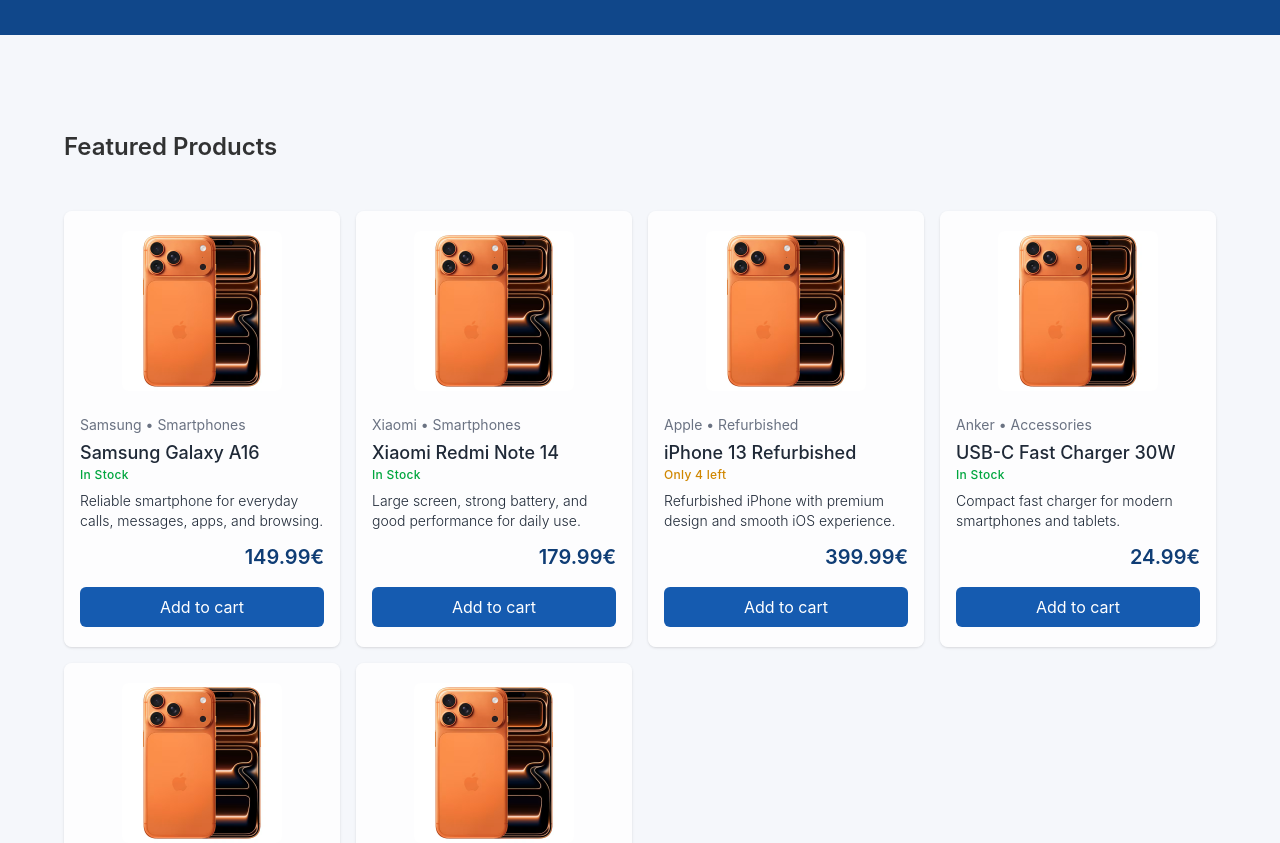
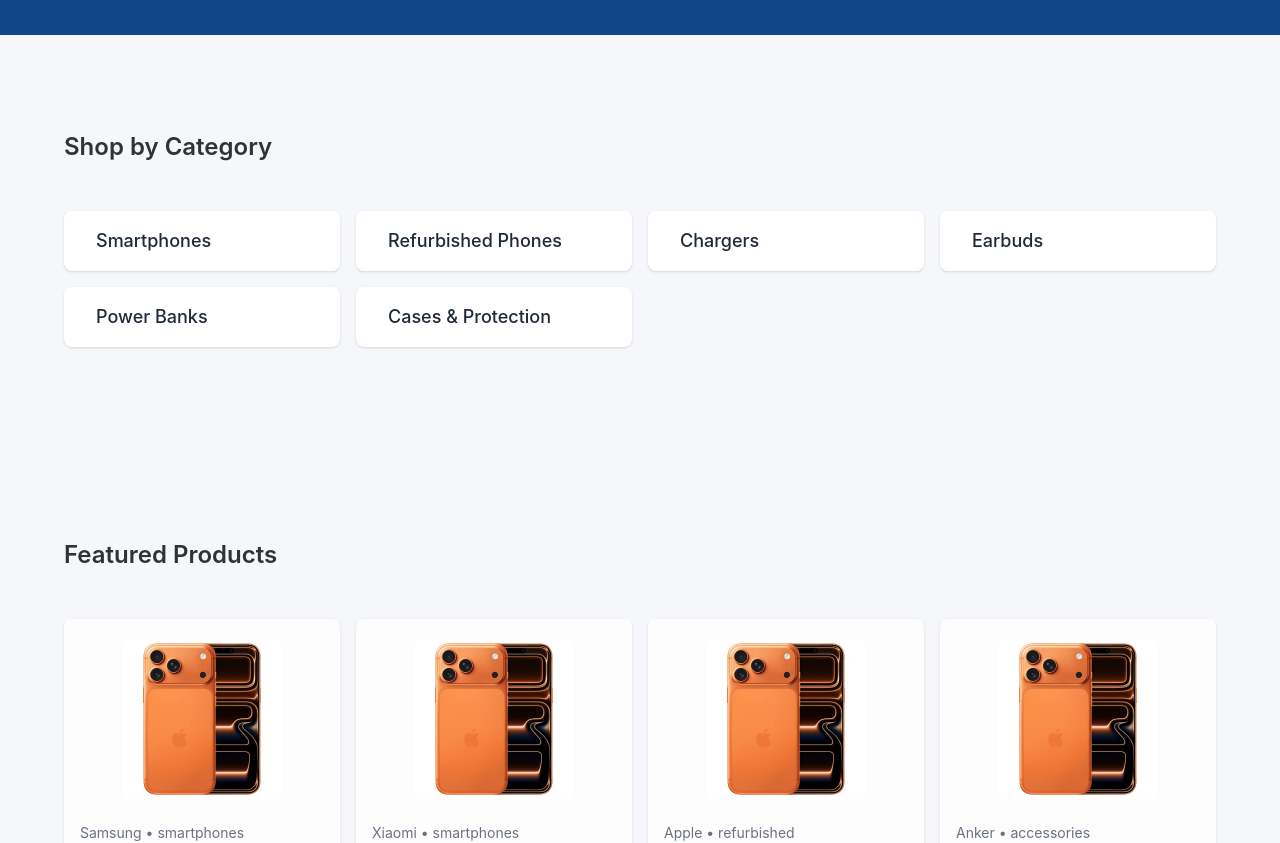
Before and after one commit to manos-grigorakis/mobiletech, a Vue app in the folder frontend/: page / in a window 1280 px wide. Shown: the part 540-1383 px from the top of the page. Built offline with nearby package versions, Linux system fonts and the light colour scheme; the HTML template or start-up script is replaced by a standard one.

Commit message:
feat: add shop by category section and products page view

```diff
--- /dev/null
+++ b/frontend/src/components/home/ShopByCategorySection.vue
@@ -0,0 +1,13 @@
+<script setup lang="ts">
+import CategoryTile from '../ui/CategoryTile.vue'
+import SectionWrapper from '../ui/SectionWrapper.vue'
+import { categories } from '@/data/Categories'
+</script>
+
+<template>
+  <SectionWrapper title="Shop by Category">
+    <div class="grid gap-4 sm:grid-cols-2 md:grid-cols-3 lg:grid-cols-4">
+      <CategoryTile v-for="category in categories" :key="category.id" :category="category" />
+    </div>
+  </SectionWrapper>
+</template>
--- /dev/null
+++ b/frontend/src/components/ui/CategoryTile.vue
@@ -0,0 +1,13 @@
+<script setup lang="ts">
+import type { Category } from '@/types/category'
+
+const { category } = defineProps<{ category: Category }>()
+</script>
+
+<template>
+  <RouterLink
+    :to="{ path: '/products', query: { category: category.slug } }"
+    class="h-full px-8 py-4 text-lg font-medium capitalize transition bg-white rounded-lg shadow-sm hover:shadow-md"
+    >{{ category.name }}</RouterLink
+  >
+</template>
--- /dev/null
+++ b/frontend/src/data/Categories.ts
@@ -0,0 +1,39 @@
+import type { Category } from '@/types/category'
+
+export const categories: Category[] = [
+  {
+    id: 1,
+    name: 'smartphones',
+    slug: 'smartphones',
+  },
+
+  {
+    id: 2,
+    name: 'refurbished phones',
+    slug: 'refurbished-phones',
+  },
+
+  {
+    id: 3,
+    name: 'chargers',
+    slug: 'chargers',
+  },
+
+  {
+    id: 4,
+    name: 'earbuds',
+    slug: 'earbuds',
+  },
+
+  {
+    id: 5,
+    name: 'power banks',
+    slug: 'power-banks',
+  },
+
+  {
+    id: 6,
+    name: 'cases & protection',
+    slug: 'cases-and-protection',
+  },
+]
--- a/frontend/src/data/Products.ts
+++ b/frontend/src/data/Products.ts
@@ -5,7 +5,7 @@
     id: 1,
     name: 'Samsung Galaxy A16',
     brand: 'Samsung',
-    category: 'Smartphones',
+    category: 'smartphones',
     price: 149.99,
     stock: 12,
     description: 'Reliable smartphone for everyday calls, messages, apps, and browsing.',
@@ -15,7 +15,7 @@
     id: 2,
     name: 'Xiaomi Redmi Note 14',
     brand: 'Xiaomi',
-    category: 'Smartphones',
+    category: 'smartphones',
     price: 179.99,
     stock: 8,
     description: 'Large screen, strong battery, and good performance for daily use.',
@@ -25,7 +25,7 @@
     id: 3,
     name: 'iPhone 13 Refurbished',
     brand: 'Apple',
-    category: 'Refurbished',
+    category: 'refurbished',
     price: 399.99,
     stock: 4,
     description: 'Refurbished iPhone with premium design and smooth iOS experience.',
@@ -35,7 +35,7 @@
     id: 4,
     name: 'USB-C Fast Charger 30W',
     brand: 'Anker',
-    category: 'Accessories',
+    category: 'accessories',
     price: 24.99,
     stock: 30,
     description: 'Compact fast charger for modern smartphones and tablets.',
@@ -45,7 +45,7 @@
     id: 5,
     name: 'Wireless Earbuds Pro',
     brand: 'SoundMax',
-    category: 'Accessories',
+    category: 'accessories',
     price: 59.99,
     stock: 0,
     description: 'Comfortable wireless earbuds with charging case.',
@@ -55,7 +55,7 @@
     id: 6,
     name: 'Power Bank 20000mAh',
     brand: 'VoltGo',
-    category: 'Accessories',
+    category: 'accessories',
     price: 39.99,
     stock: 10,
     description: 'High-capacity power bank for travel and emergency charging.',
--- a/frontend/src/router/index.ts
+++ b/frontend/src/router/index.ts
@@ -3,7 +3,10 @@
 
 const router = createRouter({
   history: createWebHistory(import.meta.env.BASE_URL),
-  routes: [{ path: '/', component: HomeView }],
+  routes: [
+    { path: '/', component: HomeView },
+    { path: '/products', component: () => import('@/views/ProductsView.vue') },
+  ],
 })
 
 export default router
--- /dev/null
+++ b/frontend/src/types/category.ts
@@ -0,0 +1,5 @@
+export interface Category {
+  id: number
+  name: string
+  slug: string
+}
--- a/frontend/src/views/HomeView.vue
+++ b/frontend/src/views/HomeView.vue
@@ -1,9 +1,11 @@
 <script setup lang="ts">
 import FeaturedProductsSection from '@/components/home/FeaturedProductsSection.vue'
 import HeroSection from '@/components/home/HeroSection.vue'
+import ShopByCategorySection from '@/components/home/ShopByCategorySection.vue'
 </script>
 
 <template>
   <HeroSection />
+  <ShopByCategorySection />
   <FeaturedProductsSection />
 </template>
--- /dev/null
+++ b/frontend/src/views/ProductsView.vue
@@ -0,0 +1,34 @@
+<script setup lang="ts">
+import ProductCard from '@/components/ui/ProductCard.vue'
+import SectionWrapper from '@/components/ui/SectionWrapper.vue'
+import { products } from '@/data/Products'
+import { computed } from 'vue'
+import { useRoute } from 'vue-router'
+
+const route = useRoute()
+
+const selectedCategory = computed(() => {
+  return route.query.category as string | undefined
+})
+
+// Filter products based on category
+const filteredProducts = computed(() => {
+  if (!selectedCategory.value) return products
+
+  return products.filter((product) => product.category === selectedCategory.value)
+})
+</script>
+
+<template>
+  <SectionWrapper title="Products">
+    <div v-if="selectedCategory" class="mb-4 text-sm text-gray-500 capitalize">
+      Category: {{ selectedCategory }}
+    </div>
+
+    <div class="grid grid-cols-2 gap-4 md:grid-cols-3 lg:grid-cols-4">
+      <div v-for="product in filteredProducts" :key="product.id">
+        <ProductCard :product="product" />
+      </div>
+    </div>
+  </SectionWrapper>
+</template>
```
